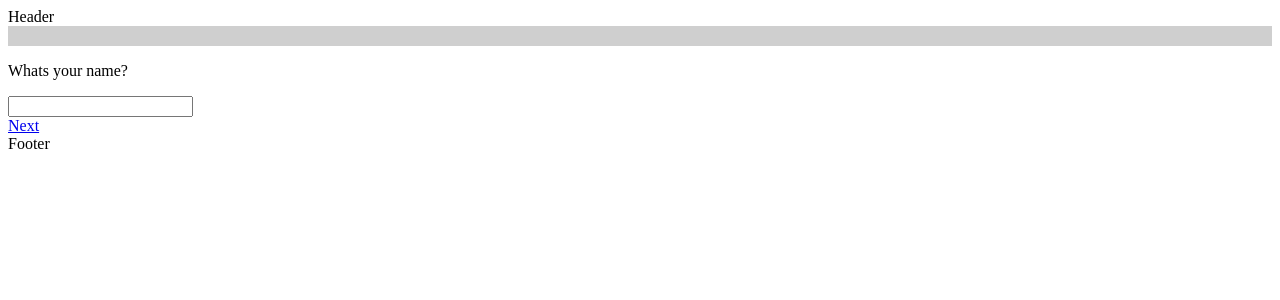
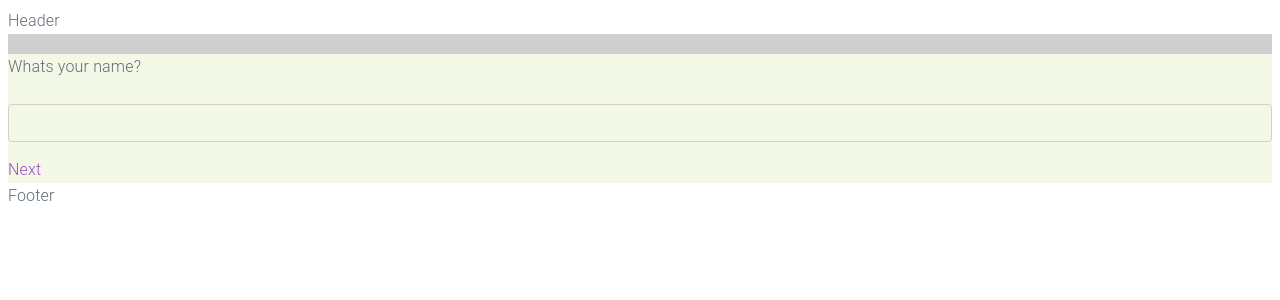
Before and after one commit to herat130/pa, a React (Create React App) app: page /#/ in a window 1280 px wide. Shown: the top 300 px of the page. Built offline with nearby package versions, Linux system fonts and the light colour scheme.

Commit message:
some css changes

```diff
--- a/package.json
+++ b/package.json
@@ -4,6 +4,7 @@
   "private": true,
   "dependencies": {
     "classnames": "^2.2.6",
+    "milligram": "^1.3.0",
     "node-sass": "^4.11.0",
     "react": "^16.7.0",
     "react-dom": "^16.7.0",
--- a/src/App.css
+++ /dev/null
@@ -1,32 +0,0 @@
-.App {
-  text-align: center;
-}
-
-.App-logo {
-  animation: App-logo-spin infinite 20s linear;
-  height: 40vmin;
-}
-
-.App-header {
-  background-color: #282c34;
-  min-height: 100vh;
-  display: flex;
-  flex-direction: column;
-  align-items: center;
-  justify-content: center;
-  font-size: calc(10px + 2vmin);
-  color: white;
-}
-
-.App-link {
-  color: #61dafb;
-}
-
-@keyframes App-logo-spin {
-  from {
-    transform: rotate(0deg);
-  }
-  to {
-    transform: rotate(360deg);
-  }
-}
--- a/src/App.tsx
+++ b/src/App.tsx
@@ -4,7 +4,8 @@ import Layout from './component/Layout';
 import ErrorComponent from './component/ErrorComponent';
 import Survey from './containers/Survey';
 import SurveyDetails from './containers/SurveyDetails';
-
+import 'milligram';
+import '../src/assets/styles/grid.scss';
 class App extends Component {
 
   render() {
--- a/src/assets/styles/_variables.scss
+++ b/src/assets/styles/_variables.scss
@@ -1,2 +1,15 @@
 $theme-pink-color:#9c3995;
 $theme-gray-color:#cfcfcf;
+
+// breakpoints
+$breakpoint-small: "only screen and (min-width: 20em)";
+$breakpoint-medium: "only screen and (min-width: 30em)";
+$grid-columns: 12;
+$grid-max-width: 55em;
+$theme-font-color:#52bbbe99;
+$theme-color:#9b4dca;
+// $theme-color:#6737b9;
+$button-bg-color:#fbd64a;
+$landing-bg-color:#f3f9e6;
+$odd-color:#7b772e;
+$even-color:#368ea5;
--- /dev/null
+++ b/src/assets/styles/answer.scss
@@ -0,0 +1,25 @@
+@import './variables';
+@import './grid.scss';
+.answer{
+  .multiple{
+    border:1px solid $theme-gray-color;
+    transition: all .5s ease-in-out;
+    background-image: linear-gradient(to left, transparent 50%, #e1bbf1 50%);
+    border: 1px dotted #ccc;
+    vertical-align: middle;
+    background-size: 200% 100%;
+    background-position: 100% top, 100% top;
+    &:hover{
+      background-position: 0% top, 0% top;
+      border:1px dotted $theme-pink-color;
+      color: #1c181d;
+    }
+    &.active{
+      background-color: lightsteelblue;
+    }
+    label{
+      @extend .column-11;
+      display: inline-block;
+    }
+  }
+}
--- /dev/null
+++ b/src/assets/styles/grid.scss
@@ -0,0 +1,33 @@
+@import './variables';
+
+[class*='column-'] {
+	float: left;
+	width: 100%;
+	min-height: 1px;
+}
+
+@media #{$breakpoint-medium} {
+	.wrapper {
+		width: 100%;
+		height: 100%;
+		background-color:$landing-bg-color;
+	}
+	@for $i from 1 through $grid-columns {
+	.column-#{$i} {
+			width: 100% / $grid-columns * $i;
+		}
+	}
+}
+
+@media #{$breakpoint-small} {
+	.wrapper {
+		width: 100%;
+		height: 100%;
+		background-color:$landing-bg-color;
+	}
+	@for $i from 1 through $grid-columns {
+	.column-#{$i} {
+			width: 100% / $grid-columns * $i;
+		}
+	}
+}
--- a/src/component/AnswerComponent.tsx
+++ b/src/component/AnswerComponent.tsx
@@ -1,4 +1,6 @@
 import * as React from 'react';
+import classnames from 'classnames';
+import '../assets/styles/answer.scss';
 import { ISurveyQuestion } from '../reducers/survey.reducer';
 
 export interface IAnswerProps extends ISurveyQuestion {
@@ -25,7 +27,7 @@ export default class AnswerComponent extends React.Component<IAnswerProps, any>
     const { choices } = this.props;
     return choices.map(v => {
       return (
-        <div key={v.label}>
+        <div key={v.label} className={classnames('multiple', { active: v.selected })}>
           <input
             type={multiple ? "checkbox" : "radio"}
             key={v.label}
@@ -56,9 +58,9 @@ export default class AnswerComponent extends React.Component<IAnswerProps, any>
 
   render() {
     return (
-      <React.Fragment>
+      <div className={classnames('answer')}>
         {this.renderAnswerBox()}
-      </React.Fragment>
+      </div>
     )
   }
 
--- a/src/containers/Survey.tsx
+++ b/src/containers/Survey.tsx
@@ -9,7 +9,6 @@ import { IActionType } from '../actions/survey.actions';
 import AnswerComponent, { IAnswerProps } from '../component/AnswerComponent';
 import ProgressBar, { IProgressBar } from '../component/ProgressBar';
 import { currentIndexFromIdentifier } from '../selectors/survey.selector';
-
 interface ISurveyMapStateToProps extends ISurveyState {
 
 }
@@ -102,7 +101,7 @@ class Survey extends React.Component<ISurveyProps, any> {
       currentQuestion: currentQuestionIndex,
     }
     return (
-      <div>
+      <div className={classnames('column-12')}>
         <ProgressBar {...ProgressBarProps} />
       </div>
     )
@@ -117,12 +116,12 @@ class Survey extends React.Component<ISurveyProps, any> {
       return <p>Has Error</p>
     }
     return (
-      <React.Fragment>
+      <div className={classnames('wrapper')}>
         {this.progressBar()}
         {this.displayCurrentQuetion()}
         {this.previousBtn()}
         {this.nextBtn()}
-      </React.Fragment>
+      </div>
     )
   }
 }
```
Also changed, not shown: 2 other files (tests, documents, lock files or other folders).
